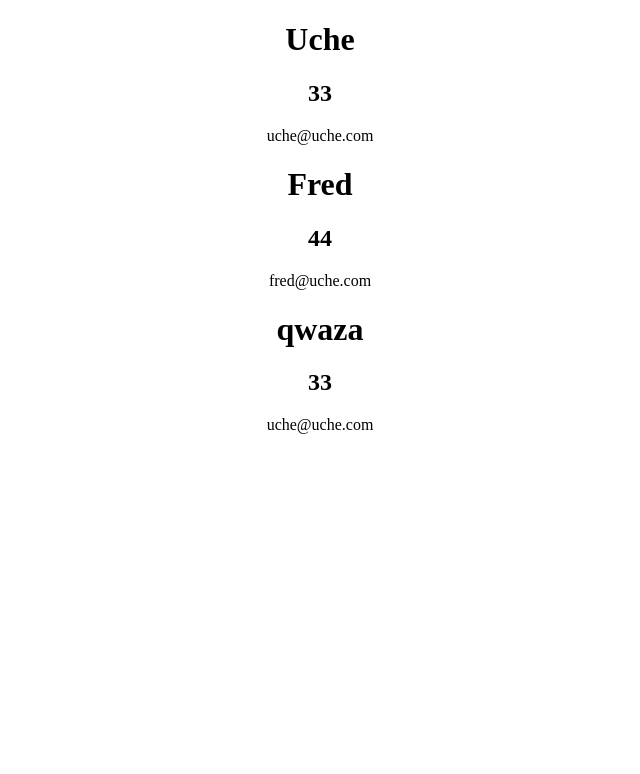
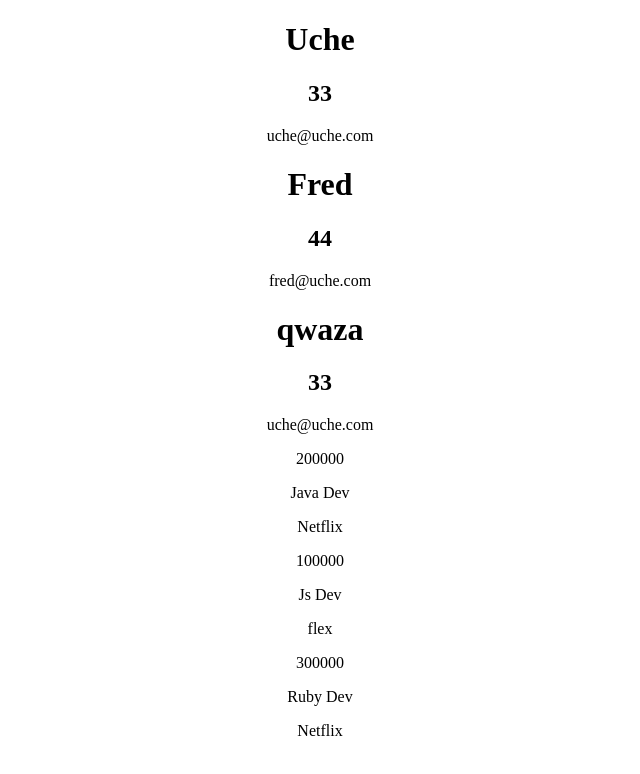
Before and after one commit to uchexm/reacta, a React (Create React App) app: page / in a window 1280 px wide. Shown: the top 774 px of the page, without its empty margins (320-960 px from the left). Built offline with nearby package versions, Linux system fonts and the light colour scheme.

Commit message:
component assignment

```diff
--- a/src/App.js
+++ b/src/App.js
@@ -6,6 +6,10 @@ function App() {
       <User name ="Uche" age={33} email="uche@uche.com" />
       <User name ="Fred" age={44} email="fred@uche.com" />
       <User name ="qwaza" age={33} email="uche@uche.com" />
+
+      <Job salary={200000} position="Java Dev" company="Netflix"/>
+      <Job salary={100000} position="Js Dev" company="flex"/>
+      <Job salary={300000} position="Ruby Dev" company="Netflix"/>
     </div>
   );
 }
@@ -20,4 +24,15 @@ const User = (props) => {
   )
 };
 
+//job component
+const Job = (props) => {
+  return(
+    <div>
+      <p>{props.salary}</p>
+      <p>{props.position}</p>
+      <p>{props.company}</p>
+    </div>
+  );
+};
+
 export default App;
```
